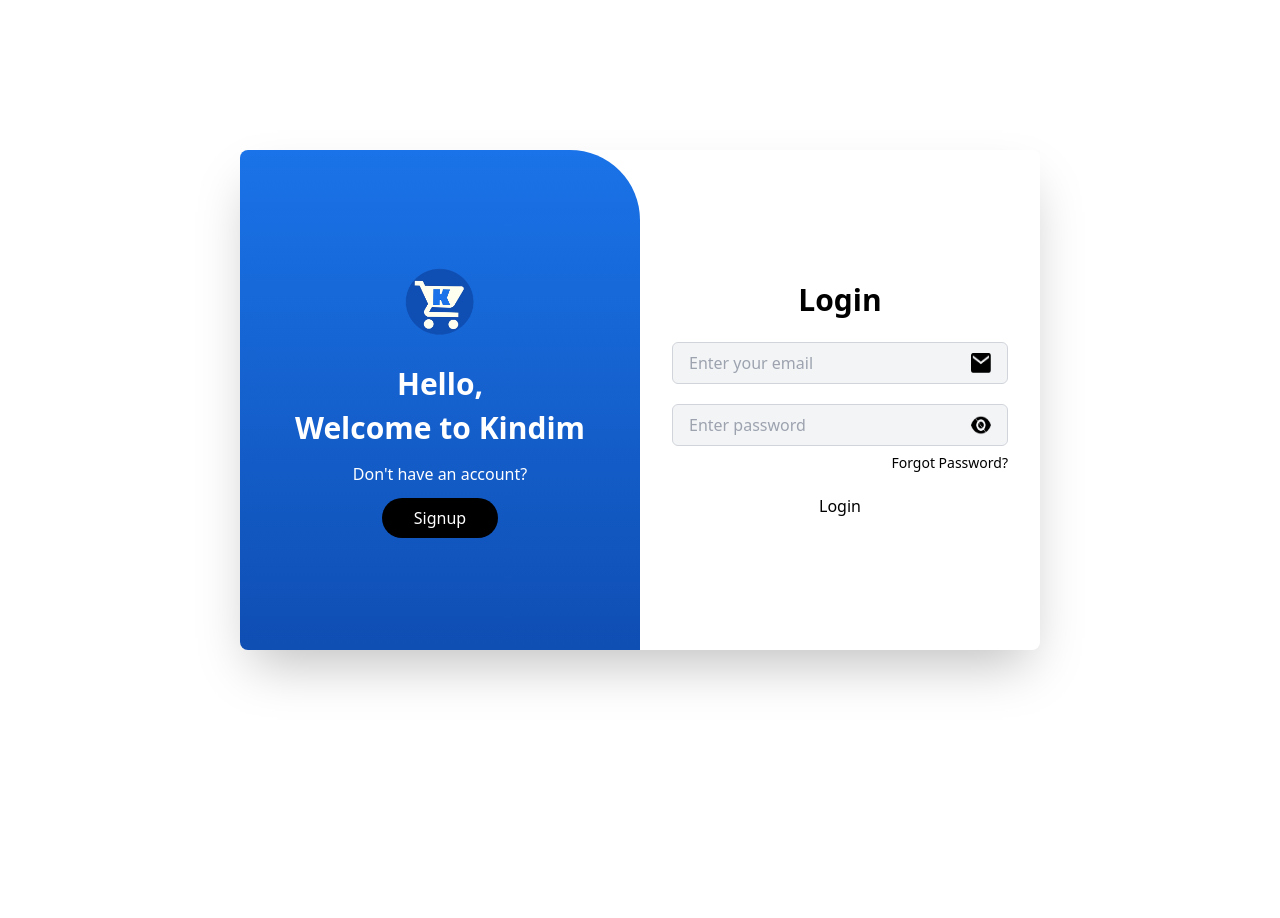
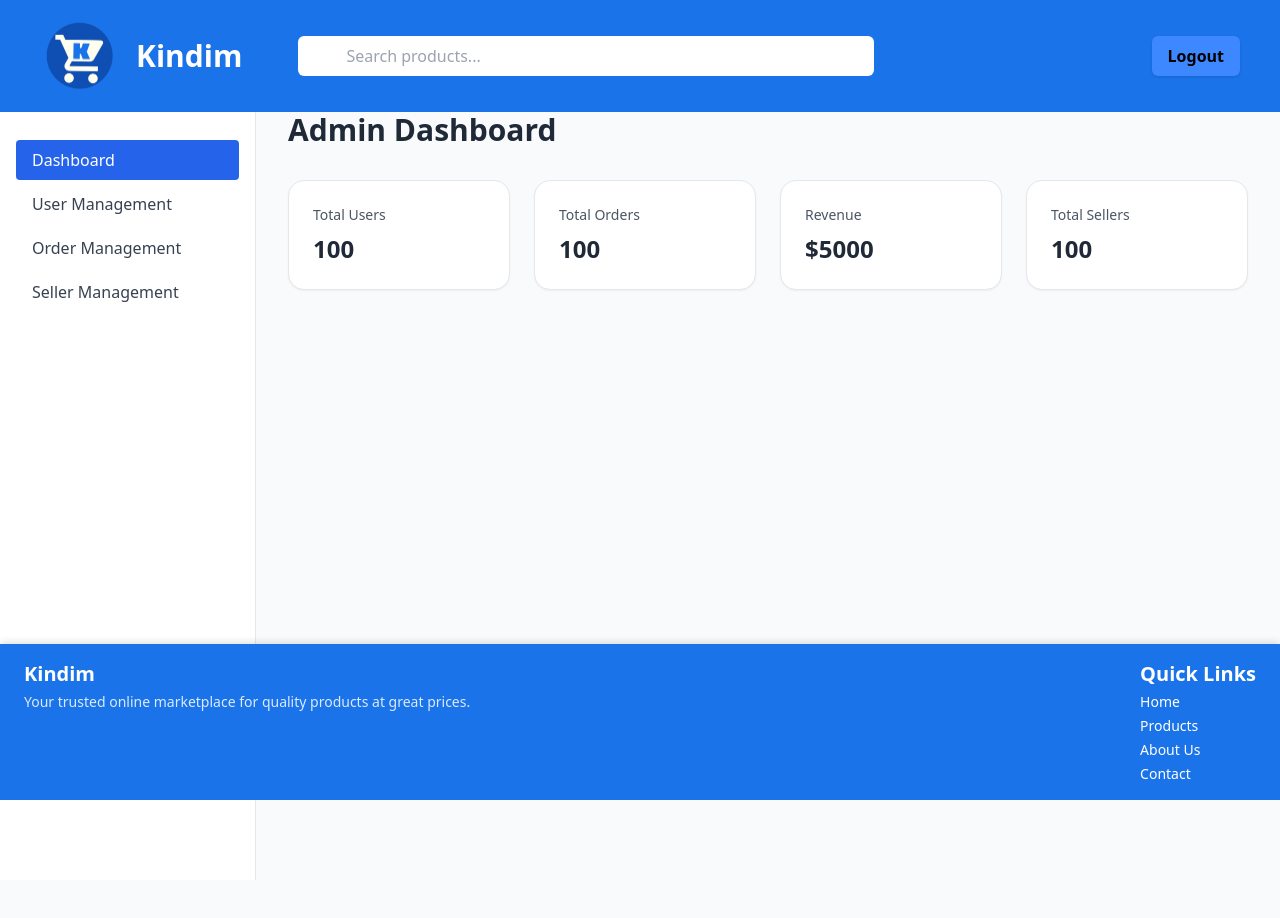
Before and after one commit to Krijal012/Kindim_37B, a React (Vite) app in the folder client/: page / in a window 1280 px wide. Before the commit this address led to /login. Before the commit the page ends 800 px from the top, so only its background shows below. Built offline with nearby package versions, Linux system fonts and the light colour scheme.

Commit message:
added manage user in admin dashboard frontpart part

```diff
--- a/client/src/App.jsx
+++ b/client/src/App.jsx
@@ -1,25 +1,10 @@
 import { useState, useEffect } from "react";
-import PublicRoutes from "./routes/PublicRoutes";
-import PrivateRoutes from "./routes/PrivateRoutes";
+// import PublicRoutes from "./routes/PublicRoutes";
+// import PrivateRoutes from "./routes/PrivateRoutes";
+import { AdminDashboard } from "./pages/private/Admindashboard";
 
 function App() {
-  const [token, setToken] = useState(null);
-
-  // Check localStorage when app loads
-  useEffect(() => {
-    const savedToken = localStorage.getItem("access_token");
-    setToken(savedToken);
-  }, []);
-
-  return (
-    <>
-      {token ? (
-        <PrivateRoutes />
-      ) : (
-        <PublicRoutes onLogin={() => setToken(localStorage.getItem("access_token"))} />
-      )}
-    </>
-  );
-}
+   return <AdminDashboard />;
+};
 
 export default App;
--- /dev/null
+++ b/client/src/components/dashboardsidebar.jsx
@@ -0,0 +1,51 @@
+import React from "react";
+
+export function DashboardSidebar({
+  userType,
+  activeMenu,
+  onMenuClick = () => {}
+}) {
+  const adminMenuItems = [
+    { id: "dashboard", label: "Dashboard" },
+    { id: "user", label: "User Management" },
+    { id: "order", label: "Order Management" },
+    { id: "seller", label: "Seller Management" }
+  ];
+
+  const sellerMenuItems = [
+    { id: "overview", label: "Overview" },
+    { id: "products", label: "My Products" },
+    { id: "orders", label: "My Orders" }
+  ];
+
+  const menuItems = userType === "admin" ? adminMenuItems : sellerMenuItems;
+
+  return (
+    <div className="w-64 bg-white border-r border-gray-200 min-h-screen p-4">
+      <div className="mb-6">
+        <h3 className="text-sm font-semibold text-gray-500">
+          {userType === "admin" ? "Admin Panel" : "Seller Panel"}
+        </h3>
+        {userType === "seller" && (
+          <p className="text-xs text-gray-400">Seller User</p>
+        )}
+      </div>
+
+      <nav className="space-y-1">
+        {menuItems.map((item) => (
+          <button
+            key={item.id}
+            onClick={() => onMenuClick(item.id)}
+            className={`w-full text-left px-4 py-2 rounded transition-colors ${
+              activeMenu === item.id
+                ? "bg-blue-600 text-white"
+                : "text-gray-700 hover:bg-gray-100"
+            }`}
+          >
+            {item.label}
+          </button>
+        ))}
+      </nav>
+    </div>
+  );
+}
--- /dev/null
+++ b/client/src/components/footer.jsx
@@ -0,0 +1,43 @@
+function Footer({show = true}) {
+  return (
+    <>
+      <div className="h-[40px]"></div>
+
+      <footer
+        className={`
+          bg-[#1A73E8] text-white px-4 py-3 sm:px-6 sm:py-4 fixed bottom-0 left-0 w-full z-50
+          transition-transform duration-300 shadow-[0_-4px_6px_-1px_rgba(0,0,0,0.1)]
+          ${show ? "translate-y-0" : "translate-y-full"}
+        `}
+      >
+        <div className="flex flex-row justify-between items-center sm:items-start gap-4 max-w-7xl mx-auto">
+
+          {/* Left */}
+          <div className="text-left flex-1">
+            <h3 className="text-base font-bold sm:text-xl">Kindim</h3>
+            <p className="text-[10px] sm:text-sm leading-tight text-blue-100 mt-1 max-w-[200px] sm:max-w-md">
+              Your trusted online marketplace for quality products at great prices.
+            </p>
+          </div>
+
+          {/* Right */}
+          <div className="flex flex-col gap-1">
+            <h3 className="text-lg font-bold sm:text-xl">Quick Links</h3>
+            {["Home", "Products", "About Us", "Contact"].map((link) => (
+              <a
+                key={link}
+                href="#"
+                className="text-xs sm:text-sm hover:underline"
+              >
+                {link}
+              </a>
+            ))}
+            </div>
+          </div>
+
+      </footer>
+    </>
+  );
+}
+
+export default Footer;
--- /dev/null
+++ b/client/src/components/header.jsx
@@ -0,0 +1,37 @@
+import logoIcon from "../assets/image/logo-icon.png";
+
+function Header({ show = true }) {
+  return (
+    <header
+      className={`
+        flex items-center gap-3 sm:gap-4 px-4 py-2 sm:px-8 sm:py-4 md:px-10 bg-[#1A73E8]
+        fixed top-0 left-0 w-full z-[9999]
+        transition-transform duration-300
+        ${show ? "translate-y-0" : "-translate-y-full"}
+      `}
+    >
+      <img
+        src={logoIcon}
+        alt="logo"
+        className="h-10 w-10 sm:h-14 sm:w-14 md:h-20 md:w-20 object-contain"
+      />
+
+      <span className="text-white font-bold text-lg sm:text-2xl md:text-3xl">
+        Kindim
+      </span>
+
+      <form className="ml-10 flex flex-1 max-w-xl relative">
+        <i className="fas fa-search absolute left-4 top-1/2 -translate-y-1/2 text-gray-500"></i>
+        <input
+          type="text"
+          placeholder="Search products..."
+          className="w-full px-4 py-2 pl-12 rounded-md text-black outline-none"
+        />
+      </form>
+
+      <button className='ml-auto bg-[#3d87ff] text-black font-semibold text-sm sm:text-base px-3 py-1.5 sm:px-4 sm:py-2 rounded-md shadow hover:bg-gray-100 active:scale-95 transition'>Logout</button>
+    </header>
+  );
+}
+
+export default Header;
--- /dev/null
+++ b/client/src/components/statcard.jsx
@@ -0,0 +1,8 @@
+export function StatCard({ title, value }) {
+    return (
+        <div className="bg-white rounded-2xl p-6 border border-gray-200 shadow-sm">
+            <h3 className="text-sm text-gray-600 mb-2">{title}</h3>
+            <p className="text-2xl font-bold text-gray-800">{value}</p>
+        </div>
+    );
+}
--- /dev/null
+++ b/client/src/pages/private/Admindashboard.jsx
@@ -0,0 +1,58 @@
+import { useState } from "react";
+import Header from "../../components/header";
+import Footer from "../../components/footer";
+import { DashboardSidebar } from "../../components/dashboardsidebar";
+import { StatCard } from "../../components/statcard";
+
+export function AdminDashboard() {
+  const [activeMenu, setActiveMenu] = useState("dashboard");
+
+  return (
+    <div className="bg-gray-50 min-h-screen">
+      <Header />
+
+      <div className="flex pt-20">
+        <DashboardSidebar
+          userType="admin"
+          activeMenu={activeMenu}
+          onMenuClick={setActiveMenu}
+        />
+
+        <div className="flex-1 p-8">
+          <h1 className="text-3xl font-bold text-gray-800 mb-8">
+            Admin Dashboard
+          </h1>
+
+          {activeMenu === "dashboard" && (
+            <div className="grid grid-cols-1 md:grid-cols-2 lg:grid-cols-4 gap-6">
+              <StatCard title="Total Users" value="100" />
+              <StatCard title="Total Orders" value="100" />
+              <StatCard title="Revenue" value="$5000" />
+              <StatCard title="Total Sellers" value="100" />
+            </div>
+          )}
+
+          {activeMenu === "user" && (
+            <div className="bg-white p-6 rounded-lg shadow">
+              <h2 className="text-xl font-semibold">User Management</h2>
+            </div>
+          )}
+
+          {activeMenu === "order" && (
+            <div className="bg-white p-6 rounded-lg shadow">
+              <h2 className="text-xl font-semibold">Order Management</h2>
+            </div>
+          )}
+
+          {activeMenu === "seller" && (
+            <div className="bg-white p-6 rounded-lg shadow">
+              <h2 className="text-xl font-semibold">Seller Management</h2>
+            </div>
+          )}
+        </div>
+      </div>
+
+      <Footer />
+    </div>
+  );
+}
```
